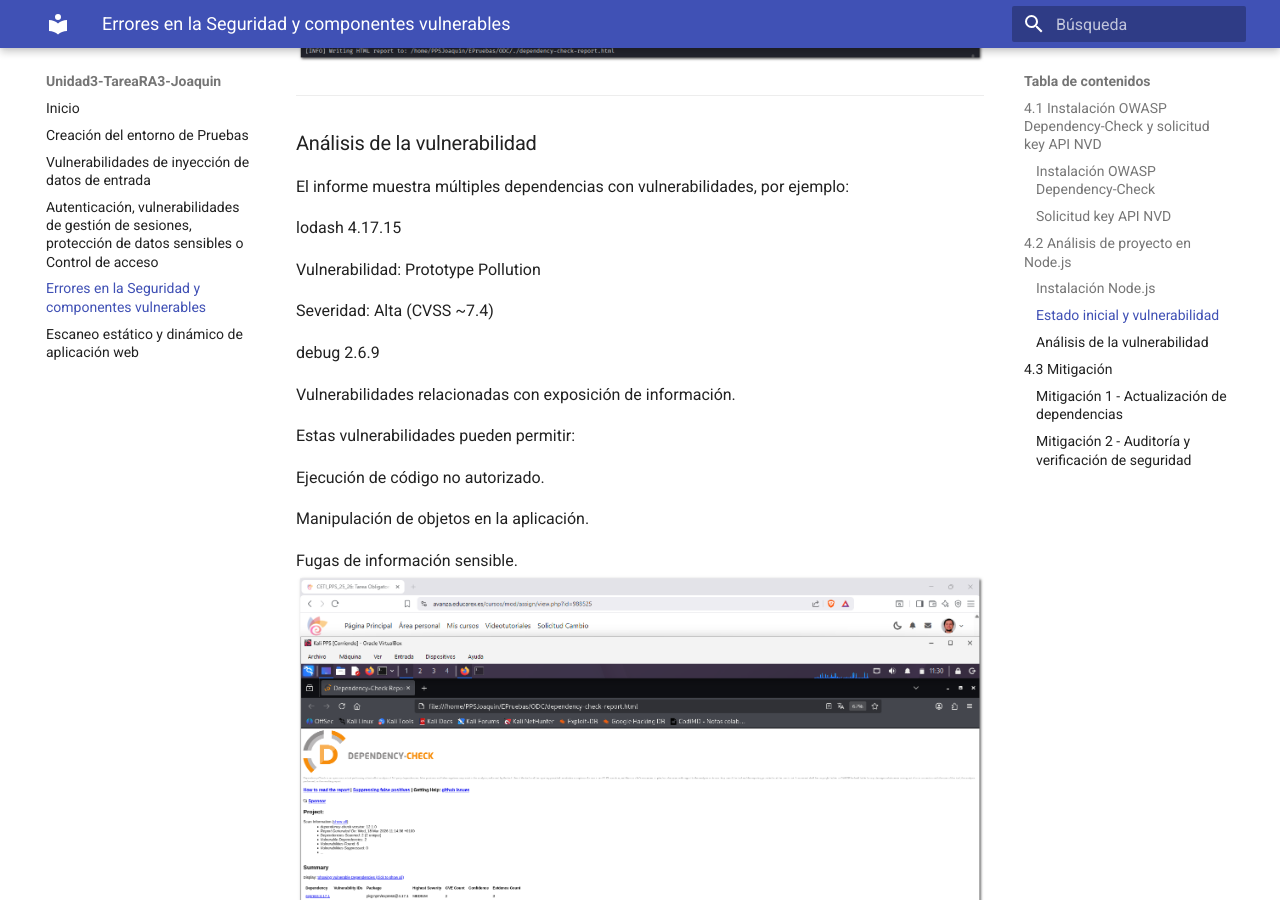
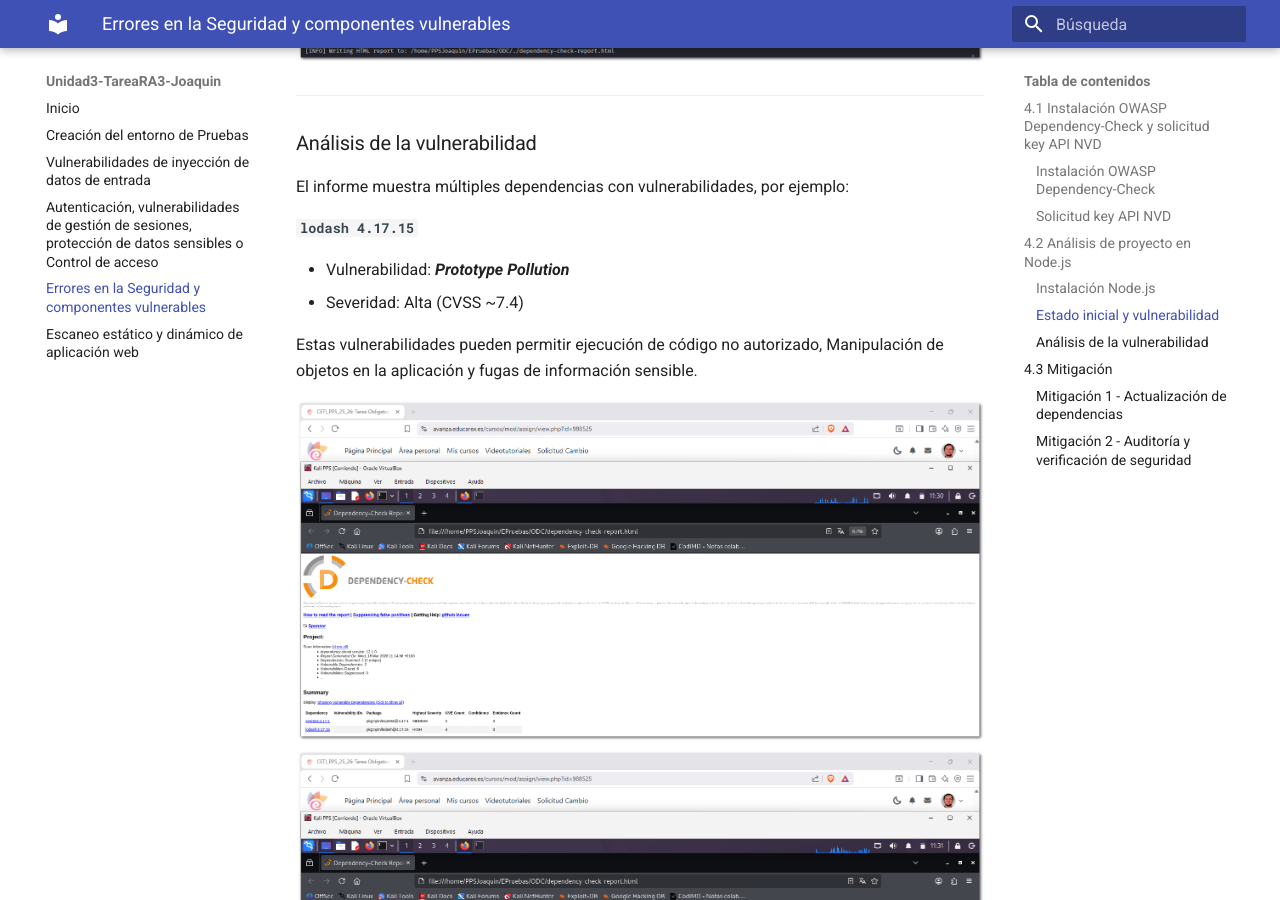
Before and after one commit to JBLeopard/Unidad3-TareaRA3-Joaquin, an MkDocs documentation site: the page built from docs/ActividadSeguridad.md, in a window 1280 px wide and 900 px high, scrolled down 4076 px. Built offline with MkDocs 1.6.1 and Material for MkDocs 9.7.7, drawn with Linux system fonts in a browser that asks for light colours.

Commit message:
Update ActividadSeguridad.md

```diff
--- a/docs/ActividadSeguridad.md
+++ b/docs/ActividadSeguridad.md
@@ -92,23 +92,13 @@ Posteriormente se ejecuta la herramienta **Dependency-Check** que genera el arch
 
 El informe muestra múltiples dependencias con vulnerabilidades, por ejemplo:
 
-lodash 4.17.15
+**`lodash 4.17.15`**
 
-Vulnerabilidad: Prototype Pollution
+- Vulnerabilidad: ***Prototype Pollution***
+- Severidad: Alta (CVSS ~7.4)
 
-Severidad: Alta (CVSS ~7.4)
+Estas vulnerabilidades pueden permitir ejecución de código no autorizado, Manipulación de objetos en la aplicación y fugas de información sensible.
 
-debug 2.6.9
-
-Vulnerabilidades relacionadas con exposición de información.
-
-Estas vulnerabilidades pueden permitir:
-
-Ejecución de código no autorizado.
-
-Manipulación de objetos en la aplicación.
-
-Fugas de información sensible.
 ![ODC4](./images/apartado_cuatro/odc4.png)
 ![ODC5](./images/apartado_cuatro/odc5.png)
 ![ODC6](./images/apartado_cuatro/odc6.png)
```
